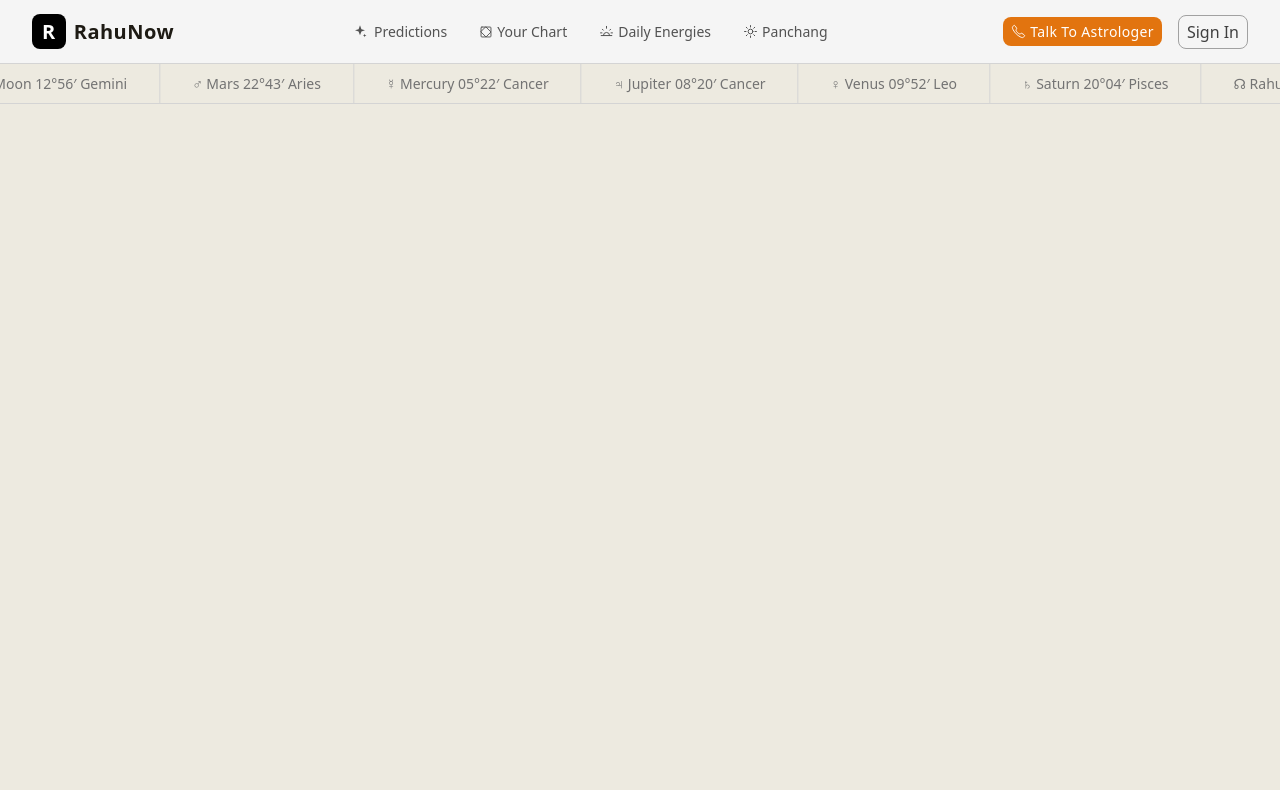
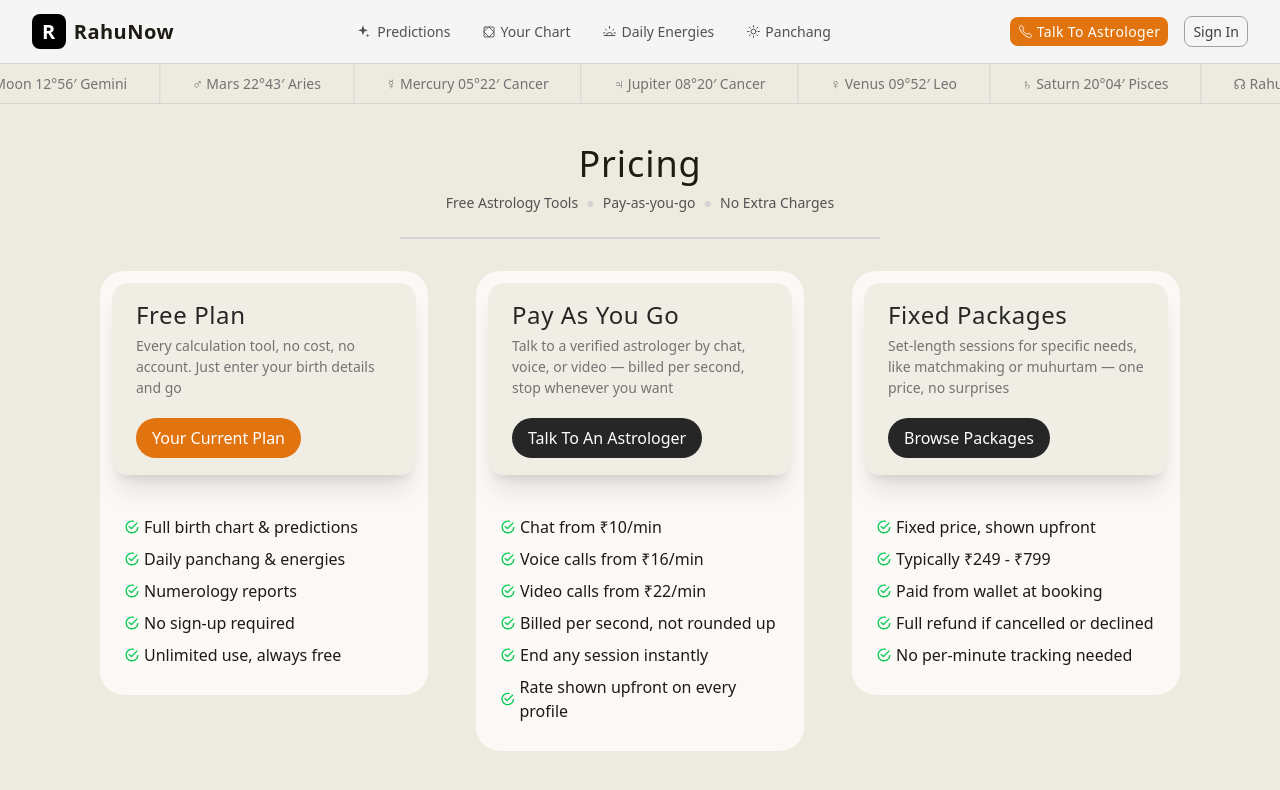
Before and after one commit to rithwiksagar/rahunow-assignment, a Next.js app: page /pricing in a window 1280 px wide. Shown: the top 790 px of the page. Built offline with nearby package versions, Linux system fonts and the light colour scheme.

Commit message:
fear: adds pricing section

```diff
--- a/app/pricing/page.tsx
+++ b/app/pricing/page.tsx
@@ -1,5 +1,19 @@
+import PricingCard from "@/components/pricingCard";
 
 
 export default function Pricing(){
-    return <div>hi</div>
+    return <div className="mt-36">
+        <div className="flex flex-col items-center">
+        <h4 className="text-2xl md:text-4xl font-medium tracking-wide">Pricing</h4>
+        <div className="mt-2 flex items-center justify-center gap-2 text-[11px] md:text-[14px] text-neutral-600">
+          <span>Free Astrology Tools</span>
+          <span className="text-neutral-300">●</span>
+          <span>Pay-as-you-go</span>
+          <span className="text-neutral-300">●</span>
+          <span>No Extra Charges</span>
+        </div>
+        <div className=" mt-6 mb-8 w-60 md:w-120 border border-neutral-300"></div>
+        <PricingCard />
+        </div>
+    </div>
 }
--- a/components/readingForm.tsx
+++ b/components/birthForm.tsx
@@ -66,7 +66,6 @@ export default function BirthReadingForm() {
           </p>
         </div>
 
-        {/* Name */}
         <div className="mt-8">
           <label className="block text-[10px] md:text-[11px] tracking-wider text-neutral-600 mb-1 ml-1">
             YOUR NAME (optional)
@@ -80,9 +79,7 @@ export default function BirthReadingForm() {
           />
         </div>
 
-        {/* Date & Time */}
         <div className="mt-5 grid md:grid-cols-2 gap-4">
-          {/* Date */}
           <div>
             <label className="block text-[10px] md:text-[11px] tracking-wider text-neutral-600 mb-1 ml-1">
               DATE OF BIRTH
@@ -113,7 +110,6 @@ export default function BirthReadingForm() {
             </div>
           </div>
 
-          {/* Time */}
           <div>
             <label className="block text-[10px] md:text-[11px] tracking-widest text-neutral-600 mb-1 ml-1">
               TIME OF BIRTH
@@ -145,7 +141,6 @@ export default function BirthReadingForm() {
           </div>
         </div>
 
-        {/* City */}
         <div className="mt-5">
           <label className="block text-[10px] md:text-[11px] tracking-wide text-neutral-600 mb-1 ml-1">
             CITY OF BIRTH
@@ -160,7 +155,6 @@ export default function BirthReadingForm() {
           />
         </div>
 
-        {/* Button */}
         <div className="flex justify-center">
           <button
             type="button"
--- a/components/heroSection.tsx
+++ b/components/heroSection.tsx
@@ -1,5 +1,5 @@
 "use client";
-import BirthForm from "@/components/readingForm";
+import BirthForm from "@/components/birthForm";
 import { easeOut, motion } from "motion/react";
 
 export default function HeroSection(){
--- a/components/navbar.tsx
+++ b/components/navbar.tsx
@@ -4,6 +4,8 @@ import { IoCallOutline } from "react-icons/io5";
 import { HiOutlineMenu, HiOutlineX } from "react-icons/hi";
 import SkyMarquee from "./skyMarquee";
 import { easeOut, motion } from "motion/react";
+import WalletDropdown from "./walletDropDown";
+import Link from "next/link";
 
 const navbarItems = [
   {
@@ -98,12 +100,14 @@ export default function Navbar() {
   return (
     <>
       <nav className="fixed top-0 left-0 z-999 w-screen h-16 bg-neutral-100 border-b border-neutral-300 flex items-center justify-between px-6 sm:px-8">
-        <h4 className="font-bold tracking-wide text-xl">
+        <Link
+        href={"/"}
+        className="font-bold tracking-wide text-xl">
           <span className="px-2.5 py-1 rounded-lg bg-black font-sans text-white mr-2">
             R
           </span>
           RahuNow
-        </h4>
+        </Link>
 
         <div className="hidden md:flex gap-4 text-[14px] text-neutral-600">
           {navbarItems.map((item) => (
@@ -118,11 +122,7 @@ export default function Navbar() {
         </div>
 
         <div className="hidden md:flex gap-4 items-center">
-          {isloggedIn && (
-            <button className="px-3 py-1 border border-neutral-400 rounded-lg text-neutral-700 hover:bg-neutral-200 cursor-pointer text-[14px] font-medium">
-              Wallet
-            </button>
-          )}
+          {isloggedIn && <WalletDropdown balance={40} />}
 
           <button className="px-2 py-1 bg-accent rounded-lg text-white flex items-center gap-1 font-medium text-[14px] tracking-wide cursor-pointer hover:bg-accent-hover">
             <IoCallOutline className="text-[15px]" />
@@ -136,7 +136,7 @@ export default function Navbar() {
           ) : (
             <button
               onClick={() => setisloggedIN(true)}
-              className="px-2 py-1 border border-neutral-400 rounded-lg text-neutral-700 hover:bg-neutral-200 cursor-pointer"
+              className="text-[14px] px-2 py-1 border border-neutral-400 rounded-lg text-neutral-700 hover:bg-neutral-200 cursor-pointer"
             >
               Sign In
             </button>
@@ -145,9 +145,7 @@ export default function Navbar() {
 
         <div className="flex md:hidden items-center gap-3">
           {isloggedIn ? (
-            <button className="px-3 py-1 border border-neutral-400 rounded-lg text-neutral-700 hover:bg-neutral-200 cursor-pointer text-[14px]">
-              Wallet
-            </button>
+            <WalletDropdown balance={40} />
           ) : (
             <button
               onClick={() => setisloggedIN(true)}
--- /dev/null
+++ b/components/pricingCard.tsx
@@ -0,0 +1,68 @@
+import { IoMdCheckmarkCircleOutline } from "react-icons/io";
+
+const Cards = [
+  {
+    title: "Free Plan",
+    subheading:
+      "Every calculation tool, no cost, no account. Just enter your birth details and go",
+    buttonText: "Your Current Plan",
+    items: [
+      " Full birth chart & predictions",
+      " Daily panchang & energies",
+      " Numerology reports",
+      " No sign-up required",
+      " Unlimited use, always free",
+    ],
+  },
+  {
+    title: "Pay As You Go",
+    subheading:
+      "Talk to a verified astrologer by chat, voice, or video — billed per second, stop whenever you want",
+    buttonText: "Talk To An Astrologer",
+    items: [
+      " Chat from ₹10/min",
+      " Voice calls from ₹16/min",
+      " Video calls from ₹22/min",
+      " Billed per second, not rounded up",
+      " End any session instantly",
+      " Rate shown upfront on every profile",
+    ],
+  },
+  {
+    title: "Fixed Packages",
+    subheading:
+      "Set-length sessions for specific needs, like matchmaking or muhurtam — one price, no surprises",
+    buttonText: "Browse Packages",
+    items: [
+      " Fixed price, shown upfront",
+      " Typically ₹249 - ₹799",
+      " Paid from wallet at booking",
+      " Full refund if cancelled or declined",
+      " No per-minute tracking needed",
+    ],
+  },
+];
+
+export default function PricingCard() {
+  return (
+    <div className="grid grid-cols-1 md:grid-cols-3 gap-12">
+      {Cards.map((cardDetails) => (
+        <div className="w-76 md:w-82 h-fit bg-card rounded-3xl">
+          <div className="h-48 w-70 md:w-76 mx-3 my-3 bg-background/80 rounded-2xl shadow-xl px-6 py-4">
+            <h6 className="text-xl md:text-2xl font-medium text-neutral-800 tracking-wide">{cardDetails.title}</h6>
+            <p className="mt-1 text-[14px] text-neutral-500">{cardDetails.subheading}</p>
+            <button className={`mt-5 py-2 px-4 text-[14px] md:text-[16px] font-medium text-white rounded-3xl ${(cardDetails.title == "Free Plan") ? "bg-accent": "bg-neutral-800 text-white"}`}>{cardDetails.buttonText}</button>
+          </div>
+          <ul className="p-6">
+            {cardDetails.items.map((features)=>(
+            <li className="flex items-center gap-1 py-1">
+              <IoMdCheckmarkCircleOutline className="text-green-500" />
+              {features}
+            </li>
+            ))}
+          </ul>
+        </div>
+      ))}
+    </div>
+  );
+}
--- /dev/null
+++ b/components/walletDropDown.tsx
@@ -0,0 +1,71 @@
+"use client"
+import { easeOut, motion } from "motion/react"
+import { useState, useRef, useEffect } from "react"
+import { CiWallet } from "react-icons/ci"
+
+const quickAmounts = [100, 200, 300]
+
+export default function WalletDropdown({ balance = 40 }) {
+  const [open, setOpen] = useState(false)
+  const ref = useRef<HTMLDivElement | null>(null)
+
+  useEffect(() => {
+    function handleClickOutside(e: MouseEvent) {
+      if (ref.current && !ref.current.contains(e.target as Node)) {
+        setOpen(false)
+      }
+    }
+    document.addEventListener("mousedown", handleClickOutside)
+    return () => document.removeEventListener("mousedown", handleClickOutside)
+  }, [])
+
+  return (
+    <div className="relative" ref={ref}>
+      <button
+        onClick={() => setOpen(!open)}
+        className="flex items-center gap-1 px-3 py-1 border border-neutral-400 rounded-lg text-neutral-700 hover:bg-neutral-200 cursor-pointer text-[14px] font-medium"
+      >
+        <CiWallet className="size-4" />
+        Wallet
+      </button>
+
+      {open && (
+        <motion.div
+        initial={{
+            opacity:0,
+            scale: 0.98,
+            filter: "blur(4px)"
+        }}
+        animate={{
+            opacity:1,
+            scale:1,
+            filter: "blur(0px)"
+        }}
+        transition={{
+            duration: 0.3,
+            ease: easeOut
+        }}
+        className="absolute right-0 mt-2 w-64 rounded-2xl border border-neutral-300 bg-neutral-100 shadow-lg p-4 z-50 origin-top-right">
+          <p className="text-[12px] text-neutral-500 mb-1">Wallet balance</p>
+          <p className="text-2xl font-medium text-neutral-900 mb-4">₹{balance}</p>
+
+          <button className="w-full h-10 rounded-lg bg-accent text-white text-[13px] font-medium hover:bg-accent-hover cursor-pointer mb-3">
+            Add cash
+          </button>
+
+          <div className="flex gap-2">
+            {quickAmounts.map((amount) => (
+              <button
+                key={amount}
+                className="flex-1 h-8 rounded-lg border border-neutral-300 text-[12px] text-neutral-700 hover:bg-neutral-100 cursor-pointer"
+              >
+                ₹{amount}
+              </button>
+            ))}
+          </div>
+          <p className="mt-4 text-[13px] text-accent underline cursor-pointer hover:text-accent-hover">Refund & Cancellation Policy</p>
+        </motion.div>
+      )}
+    </div>
+  )
+}
```
